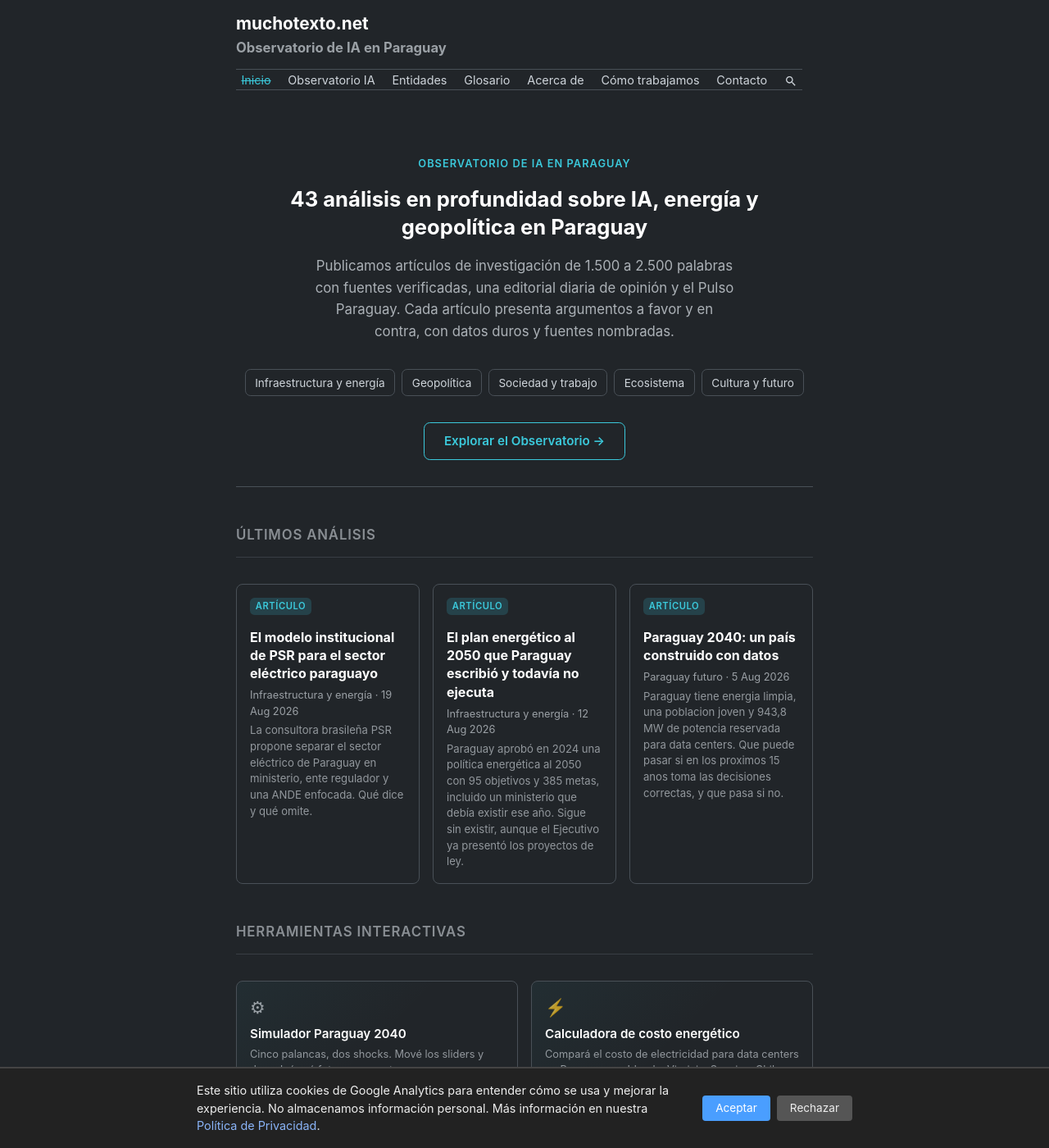
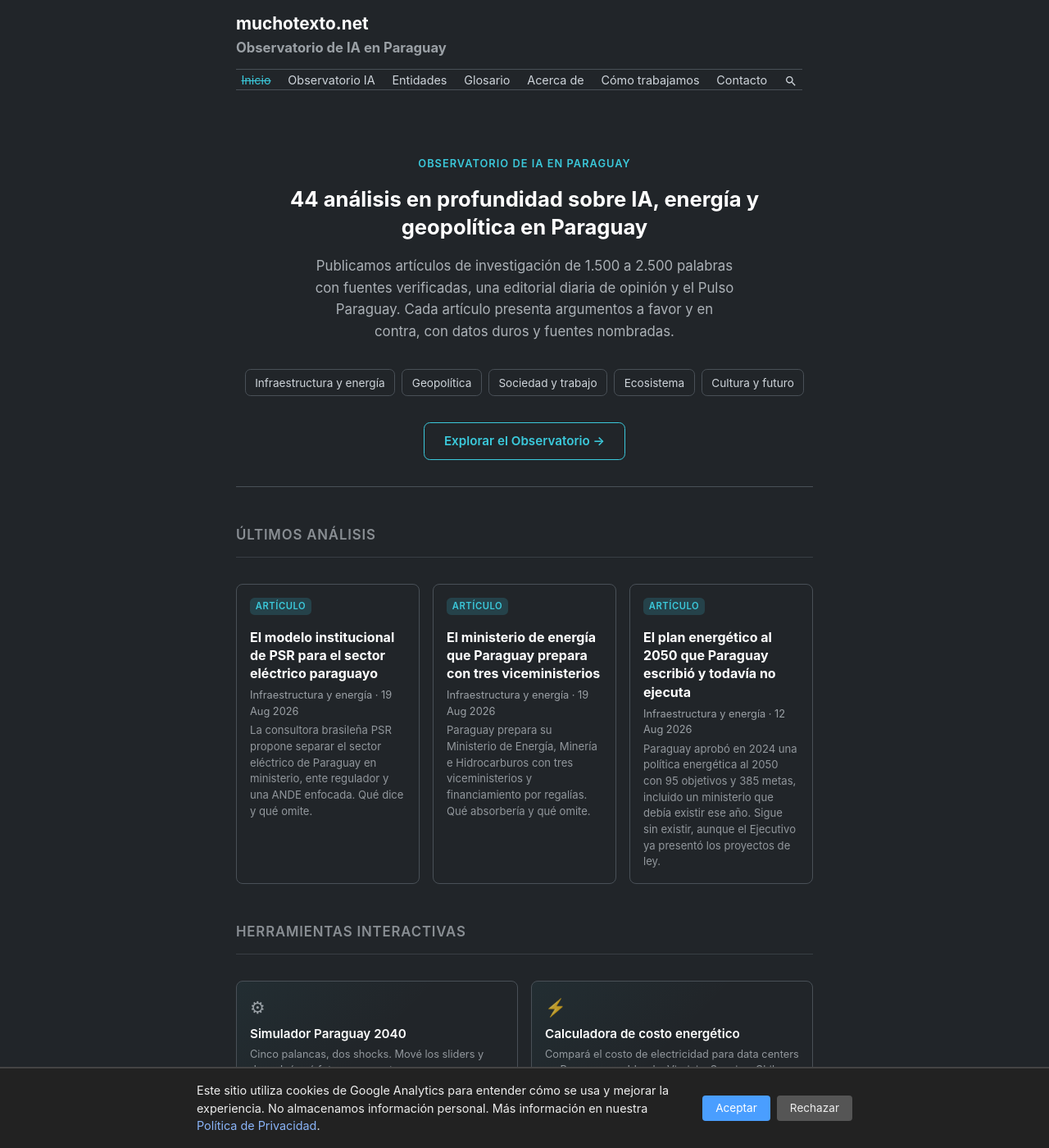
Before and after one commit to miravosqueinteresante/muchotexto.net, a Jekyll site: the page built from index.markdown, in a window 1280 px wide and 1400 px high. Shown: the whole window at 82% size. Built offline with Jekyll 4.4.1, drawn with Linux system fonts in a browser that asks for light colours; some of the changed lines change nothing that is shown.

Commit message:
Articulo #45: El ministerio de energia que Paraguay prepara con tres viceministerios

```diff
--- /dev/null
+++ b/_posts/2026-08-19-ministerio-energia-mineria-hidrocarburos.md
@@ -0,0 +1,123 @@
+---
+layout: post
+title: "El ministerio de energía que Paraguay prepara con tres viceministerios"
+date: 2026-08-19 12:00:00 -0300
+last_modified_at: 2026-08-19
+categories: articulos
+tags: [infraestructura-energia, politica-energetica, mesa-energetica, institucionalidad, ande]
+description: "Paraguay prepara su Ministerio de Energía, Minería e Hidrocarburos con tres viceministerios y financiamiento por regalías. Qué absorbería y qué omite."
+---
+
+Por primera vez en su historia, Paraguay tiene sobre la mesa un texto legal completo para crear el ministerio que su sector energético nunca tuvo. No es un anuncio ni una promesa: es un proyecto de ley de 27 artículos, publicado el 13 de agosto de 2026 en la Mesa Nacional del Sector Eléctrico, que crea el Ministerio de Energía, Minería e Hidrocarburos con tres viceministerios, absorbe dos dependencias públicas y se financia con regalías que hoy van a otra parte.
+
+> **En resumen:**
+> - El proyecto crea el Ministerio de Energía, Minería e Hidrocarburos con tres viceministerios: Energía, Minería e Hidrocarburos.
+> - Absorbe al Viceministerio de Minas y Energía (hoy en el MOPC) y a la Dirección de Combustibles (hoy en el MIC).
+> - Se financiaría con el 100% de las regalías de hidrocarburos y el 50% de las regalías mineras, más tasas y cánones.
+> - Coordinaría a Itaipú, Yacyretá, la ANDE, Petropar y otros entes, pero con un alcance distinto para cada uno: coordina a las binacionales y ejerce rectoría sobre las nacionales.
+> - Es un proyecto de ley en debate, no una institución creada.
+
+## Qué absorbería: dos dependencias que hoy viven en carteras ajenas
+
+El proyecto no crea el ministerio desde cero: lo arma juntando dos piezas que hoy están dispersas. El artículo 1 dice que el nuevo ministerio "absorberá, sustituirá y ampliará" las funciones del Viceministerio de Minas y Energía (VMME), dependiente del Ministerio de Obras Públicas y Comunicaciones, y de la Dirección de Combustibles, dependiente del Ministerio de Industria y Comercio.
+
+El VMME es el trozo más grande. Su denominación legal es, en rigor, "Gabinete del Viceministro de Minas y Energía" —el propio organismo reconoce que el nombre "Viceministerio" responde más a la costumbre que a la ley— y fue creado por la Ley 167 de 1993, que le asignó en origen dos direcciones (Recursos Minerales y Recursos Energéticos Primarios). Desde entonces se reorganizó hasta las cinco direcciones actuales: Recursos Minerales, Recursos Energéticos Primarios, Hidrocarburos, Energías Alternativas y Programación y Análisis Financiero. Es casi un ministerio en miniatura dentro del MOPC, y por eso la absorción es natural.
+
+La Dirección de Combustibles es la pieza más disruptiva. Hoy vive en el MIC y se ocupa de una regulación de mercado: habilitaciones de estaciones de servicio, licencias de importación, control de precios por decreto y la mezcla obligatoria de biodiésel y etanol. Moverla al nuevo ministerio significa sacar de la cartera de industria una competencia comercial y meterla en una cartera de energía y minería. Es el único movimiento que cambia de naturaleza la función, no solo su domicilio.
+
+## Tres viceministerios para tres sectores
+
+La estructura básica que fija el artículo 12 es simétrica: el Gabinete del Ministro y tres viceministerios, uno por cada sector del nombre.
+
+El **Viceministerio de Energía** coordina con los entes del sector todo lo eléctrico: energías renovables, eficiencia, energía nuclear, planificación e integración regional. El **Viceministerio de Minería** se ocupa de los recursos minerales, el catastro minero, la fiscalización de permisos y concesiones y la formalización del sector. El **Viceministerio de Hidrocarburos** cubre la prospección, exploración y explotación de reservas, su industrialización, transporte y comercialización.
+
+La novedad no es la palabra "ministerio", sino que el proyecto le asigna funciones que hoy están repartidas entre el MOPC, el MIC y, de facto, la ANDE. El artículo 5 enumera más de una docena de competencias: formular la Política Energética Nacional y la Política Minera Nacional, elaborar balances e inventarios, promover inversiones, administrar los sistemas de información del sector, y —el punto más sensible— percibir las regalías, royalties y cánones de minería e hidrocarburos.
+
+## El mapa del poder: quién se coordina y quién se rige
+
+Aquí está la sutileza jurídica que separa un ministerio real de uno simbólico. El artículo 10 distingue dos grupos de entes, y el trato es distinto.
+
+Con **Itaipú, Yacyretá y la COMIP** —las tres binacionales del río Paraná— el ministerio solo "coordinará" la formulación e implementación de políticas. No ejerce rectoría sobre ellas: son entidades creadas por tratados internacionales, con cogobierno paritario de Brasil (Itaipú) y Argentina (Yacyretá y la COMIP), y Paraguay no puede imponerles una autoridad unilateral.
+
+Con los **entes nacionales** —la ANDE, Petropar, la Autoridad Reguladora Radiológica y Nuclear (ARRN) y el Instituto Forestal Nacional (INFONA)— el ministerio sí ejerce "rectoría sectorial", invocando los artículos 35 a 37 de la Ley 7278 de 2024, la ley que regula la organización administrativa del Estado. Esa rectoría no es un poder de mando: la propia Ley 7278 la define como un "poder de vigilancia". El ministerio puede recabar información, dictar directrices técnicas y, en última instancia, informar al Presidente. No sustituye la autonomía de gestión de la ANDE ni de Petropar.
+
+La distinción importa porque toca el punto que el debate público viene arrastrando desde julio: la ANDE no se debilita con este proyecto. El experto Fabián Cáceres lo planteó en la radio el 14 de agosto con una advertencia clara: la carta orgánica de la ANDE tiene 62 años y hay que "respetar sus funciones", porque "no se comience a crear entes para sacarle funciones específicas y con eso lo único que haremos es debilitar más al sector energético". El proyecto, al menos en su letra, respeta ese límite: la rectoría vigila, no manda.
+
+## De dónde sale el dinero: las regalías que hoy van a otra parte
+
+El artículo 18 es el más concreto del proyecto, y también el que más choca con la realidad actual. Financia al ministerio con tres fuentes: el 100% de las tasas y cánones de minería e hidrocarburos, el 100% de las regalías de hidrocarburos, y el 50% de las regalías mineras —el otro 50% se reparte entre municipios y gobernaciones, un cuarto para cada uno—.
+
+La lógica de ese reparto ya existe en la ley paraguaya, y el proyecto la respeta. La Ley 4.592 de 2012 estableció que las regalías por explotación de minerales se distribuyen 50% para el gobierno central, 25% para el departamento y 25% para el municipio afectado. Lo que el proyecto hace es asignar la porción del gobierno central —el 50%— al nuevo ministerio en lugar de dejarla en Hacienda. Para hidrocarburos, la regalía vigente va del 10% al 15% según el volumen de producción (Ley 675 de 1960), y no tiene reparto territorial: el proyecto la reclamaría íntegra para el ministerio.
+
+El matiz que conviene no perder de vista es que Paraguay hoy casi no recauda por estas vías. La regalía minera, introducida por la Ley 4.935 de 2013 como modificación a la Ley 3.180 de 2007, es un porcentaje progresivo de 2% a 8,4%, y el país no tiene minería metálica a gran escala. La regalía hidrocarburífera aplica sobre una producción de petróleo que todavía no existe comercialmente. En otras palabras: el ministerio se financiaría, sobre el papel, con un flujo que hoy es marginal. Su presupuesto real dependerá, mientras tanto, de los recursos que Hacienda le asigne y de las partidas de las dependencias absorbidas.
+
+## Lo que el proyecto deja para después
+
+El proyecto es un mapa institucional, no una reforma completa. Tres asuntos quedan deliberadamente fuera, y vale señalarlos.
+
+Primero, el ministerio solo tiene sentido si se aprueba también su contraparte: el **Ente Regulador de Energía**, presentado el mismo día como proyecto separado. El ministerio formula la política; el regulador fija las reglas del mercado. Sin el regulador, el ministerio heredaría la vieja anomalía de un sector donde la ANDE es, a la vez, operador y regulador de facto —justamente lo que Victorio Oxilia describió como "juez y parte".
+
+Segundo, la coordinación con las binacionales es una declaración de intención sin mecanismo. Itaipú y Yacyretá concentran alrededor del 97% de la capacidad hidroeléctrica del país, y el proyecto se limita a nombrarlas como entes "a coordinar" sin definir cómo, cuándo ni con qué autoridad. La rectoría sobre ellas es jurídicamente inviable por su naturaleza binacional, así que la pregunta de quién gobierna de verdad la energía paraguaya queda, en buena medida, sin respuesta.
+
+Tercero, el reparto de regalías mineras es una batalla territorial en potencia. Asignar el 50% del gobierno central al ministerio no toca el 25% de municipios y el 25% de gobernaciones, pero pone a la nueva cartera en competencia directa con Hacienda por el mismo recurso. En un país donde las regalías son un tema sensible para los gobiernos locales, esa redacción puede demorar la ley en el Congreso.
+
+## Conclusión
+
+El proyecto del Ministerio de Energía, Minería e Hidrocarburos es, al mismo tiempo, lo más ambicioso y lo más conservador de la agenda energética paraguaya. Ambicioso, porque reúne por primera vez en una sola cartera la energía, la minería y los hidrocarburos, con tres viceministerios y financiamiento propio. Conservador, porque respeta los límites de la rectoría sectorial, no toca la autonomía de la ANDE y deja a las binacionales fuera de su alcance.
+
+La pregunta que queda no es si Paraguay necesita este ministerio —el consenso técnico, de Cáceres a Oxilia, es abrumador— sino si el texto logrará convertirse en ley antes de que el sector vuelva a quedar atrás. La [Política Energética al 2050 ya ordenó crear el ministerio para 2024]({% post_url 2026-08-12-mesa-energetica-pen-2050-paraguay %}) y no se cumplió. El [modelo institucional de PSR]({% post_url 2026-08-19-modelo-institucional-psr-sector-electrico %}) ya había trazado este mapa en septiembre de 2025. Ahora el Congreso tiene el texto en la mano, y por primera vez la creación del ministerio deja de ser una promesa para convertirse en un borrador que se puede enmendar, votar o rechazar.
+
+El debate completo sobre energía e institucionalidad está en el [Observatorio de IA en Paraguay](/ia-en-paraguay/).
+
+## Fuentes
+
+1. [Proyecto de Ley "Que crea el Ministerio de Energía, Minería e Hidrocarburos" (PRELIMINAR VMME, texto íntegro)](https://drive.mitic.gov.py/s/4Gtt52somajS6bB)
+2. [Mesa Eléctrica Nacional — Documentos de la reunión del 13 de agosto de 2026](https://energia.paraguay.gov.py/)
+3. [BACN — Ley 966/1964, Carta Orgánica de la ANDE](https://www.bacn.gov.py/leyes-paraguayas/2417/texto)
+4. [BACN — Ley 167/1993, estructura orgánica del MOPC y VMME](https://www.bacn.gov.py/leyes-paraguayas/2407/texto)
+5. [BACN — Ley 7278/2024 "Que regula la Organización Administrativa del Estado" (rectoría sectorial, arts. 35-37)](https://www.bacn.gov.py/leyes-paraguayas/12597/ley-n-72782024-que-regula-la-organizacion-administrativa-del-estado)
+6. [BACN — Ley 4.935/2013 que modifica la Ley 3.180/2007 "De Minería" (regalía progresiva 2%-8,4%)](https://www.bacn.gov.py/leyes-paraguayas/1144/ley-n-4935-modifica-y-ampl-a-la-ley-n-3-180-07-de-miner-a-modificada-por-la-ley-n-4-269-11-br)
+7. [BACN — Ley 4.592/2012 (distribución de regalías: 50% Estado / 25% dptos / 25% municipios)](https://www.bacn.gov.py/leyes-paraguayas/2584/ley-n-4592-establece-la-distribuci-n-y-deposito-de-parte-de-las-denominadas-relagias-a-los-gobiernos-departamentales-y-municipales-br)
+8. [BACN — Ley 675/1960 (régimen de hidrocarburos, regalías 10-15%)](https://www.bacn.gov.py/leyes-paraguayas/2617/ley-n-675-establece-el-regimen-legal-para-la-prospeccion-exploracion-y-explotacion-de-petroleo-y-otros-hidrocarburos-br)
+9. [VMME-MOPC — Historia y funciones del Viceministerio de Minas y Energía](https://minasyenergia.mopc.gov.py/index.php?option=com_content&view=article&id=1212&Itemid=578)
+10. [MIC — Trámites y marco legal de Combustibles](https://www.mic.gov.py/marco-legal/)
+11. [La Nación — "Gobierno presenta proyectos para crear Ministerio de Minas y ente regulador eléctrico"](https://www.lanacion.com.py/politica/2026/08/13/gobierno-presenta-proyectos-para-crear-ministerio-de-minas-y-ente-regulador-electrico/) (13 de agosto de 2026)
+12. [La Nación — "Ejecutivo planteará la creación del Ministerio de Energía ante la Mesa Energética Nacional"](https://www.lanacion.com.py/politica/2026/08/11/ejecutivo-planteara-la-creacion-del-ministerio-de-energia-ante-la-mesa-energetica-nacional/) (11 de agosto de 2026)
+13. [La Nación — "Expertos avalan nuevo Ministerio de Energía pero exigen blindar funciones de la ANDE"](https://www.lanacion.com.py/politica/2026/08/14/expertos-avalan-nuevo-ministerio-de-energia-pero-exigen-blindar-funciones-de-la-ande/) (14 de agosto de 2026)
+14. [La Nación — "Ente regulador energético debe ser 'técnico e independiente del poder político', dice experto"](https://www.lanacion.com.py/politica/2026/08/15/ente-regulador-energetico-debe-ser-tecnico-e-independiente-del-poder-politico-dice-experto/) (15 de agosto de 2026)
+15. [Última Hora — "Aplauden plan para sector eléctrico, pero piden celeridad y bajar pérdidas"](https://www.ultimahora.com/aplauden-plan-para-sector-electrico-pero-piden-celeridad-y-bajar-perdidas) (15 de agosto de 2026)
+
+<script type="application/ld+json">
+{
+  "@context": "https://schema.org",
+  "@type": "FAQPage",
+  "mainEntity": [
+    {
+      "@type": "Question",
+      "name": "¿Qué crea el proyecto de ley del Ministerio de Energía, Minería e Hidrocarburos?",
+      "acceptedAnswer": {
+        "@type": "Answer",
+        "text": "Crea un ministerio con tres viceministerios (Energía, Minería e Hidrocarburos), que absorbería al Viceministerio de Minas y Energía (hoy en el MOPC) y a la Dirección de Combustibles (hoy en el MIC). Formularía la Política Energética Nacional y la Política Minera Nacional y coordinaría a entes como Itaipú, Yacyretá, la ANDE y Petropar. Es un proyecto de ley en debate, presentado el 13 de agosto de 2026, no una institución creada."
+      }
+    },
+    {
+      "@type": "Question",
+      "name": "¿De dónde saldría el dinero para financiar el ministerio?",
+      "acceptedAnswer": {
+        "@type": "Answer",
+        "text": "El proyecto lo financia con el 100% de las regalías de hidrocarburos y el 50% de las regalías mineras, más tasas y cánones de minería e hidrocarburos. El otro 50% de las regalías mineras se reparte entre municipios y gobernaciones. Sin embargo, hoy Paraguay casi no recauda por estas vías, porque no tiene minería metálica a gran escala ni producción de hidrocarburos comercial."
+      }
+    },
+    {
+      "@type": "Question",
+      "name": "¿El ministerio le quitaría funciones a la ANDE?",
+      "acceptedAnswer": {
+        "@type": "Answer",
+        "text": "No en la letra del proyecto. Sobre la ANDE ejercería 'rectoría sectorial', que la Ley 7278/2024 define como un 'poder de vigilancia': recabar información, dictar directrices técnicas e informar al Presidente, sin sustituir su autonomía de gestión. Con Itaipú y Yacyretá, al ser entidades binacionales, el proyecto solo coordina y no ejerce rectoría."
+      }
+    }
+  ]
+}
+</script>
+
+*Artículo elaborado con la asistencia de inteligencia artificial y supervisado por el editor humano de muchotexto.net.*
--- a/cronologia.markdown
+++ b/cronologia.markdown
@@ -87,7 +87,7 @@ Cada hito enlaza con el artículo completo donde se analiza en profundidad con f
 - **Julio 2026** — La [Identidad Electrónica supera 1.5M de usuarios](/articulos/2026/07/16/gobierno-digital-paraguay/) (~30% de adultos).
 - **27 Julio 2026** — Renuncia Félix Sosa, presidente de ANDE, por negarse a aplicar decretos de extensión tarifaria. [Miguel Báez asume como nuevo titular](/articulos/2026/08/12/mesa-energetica-pen-2050-paraguay/).
 - **6 Agosto 2026** — Santiago Peña [reconvoca la Mesa Energética Nacional](/articulos/2026/08/12/mesa-energetica-pen-2050-paraguay/) y da 30 días para propuestas en 4 ejes: institucionalidad, grandes proyectos de generación, mesa público-privada y reglas para inversores.
-- **13 Agosto 2026** — El Ejecutivo presenta **dos proyectos de ley** en la primera reunión de la Mesa Nacional del Sector Eléctrico: la [creación del Ministerio de Energía, Minería e Hidrocarburos y de un ente regulador del sector eléctrico](/articulos/2026/08/12/mesa-energetica-pen-2050-paraguay/). El [documento base es la propuesta de modernización de la consultora PSR](/articulos/2026/08/19/modelo-institucional-psr-sector-electrico/). Textos a disposición pública para análisis. No son instituciones creadas, sino proyectos en debate.
+- **13 Agosto 2026** — El Ejecutivo presenta **dos proyectos de ley** en la primera reunión de la Mesa Nacional del Sector Eléctrico: la [creación del Ministerio de Energía, Minería e Hidrocarburos](/articulos/2026/08/19/ministerio-energia-mineria-hidrocarburos/) y de un ente regulador del sector eléctrico. El [documento base es la propuesta de modernización de la consultora PSR](/articulos/2026/08/19/modelo-institucional-psr-sector-electrico/). Textos a disposición pública para análisis. No son instituciones creadas, sino proyectos en debate.
 - **Julio 2026** — Paraguay alcanza [480+ trámites digitales](/articulos/2026/07/16/gobierno-digital-paraguay/), cédula y licencia de conducir digitales disponibles.
 - **Julio 2026** — [Starlink alcanza ~20.000 usuarios](/articulos/2026/07/15/starlink-paraguay-conectividad/) en Paraguay.
 - **10 Julio 2026** — [Declaración conjunta EE.UU.-Paraguay](/articulos/2026/07/17/ciberseguridad-paraguay/) denunciando operaciones cibernéticas chinas contra el gobierno paraguayo.
--- a/ia-en-paraguay.markdown
+++ b/ia-en-paraguay.markdown
@@ -52,11 +52,12 @@ La ventaja más obvia de Paraguay es su energía. Itaipú, Yacyretá y Acaray pr
 
 - **[El modelo institucional de PSR para el sector eléctrico paraguayo]({% post_url 2026-08-19-modelo-institucional-psr-sector-electrico %})** — La consultora brasileña PSR propone separar el sector en tres piezas: ministerio, ente regulador y una ANDE enfocada. El documento omite seis asuntos decisivos, desde las tarifas hasta el rol de Itaipú y Yacyretá.
 
+- **[El ministerio de energía que Paraguay prepara con tres viceministerios]({% post_url 2026-08-19-ministerio-energia-mineria-hidrocarburos %})** — El proyecto de ley crea el Ministerio de Energía, Minería e Hidrocarburos absorbiendo al VMME y a la Dirección de Combustibles, con financiamiento por regalías y rectoría sobre la ANDE y Petropar.
+
 **Próximamente:**
 
 - **Tigo PIO: el data center que Netflix y Amazon ya usan en Paraguay** — El único Tier III certificado del país opera en Villa Elisa hace una década. Netflix y Google usan sus nodos CDN; HIVE lanzó BUZZ AI Cloud ahí en marzo 2026. Verificado con Última Hora (2016), Uptime Institute, FOCO (2026) y HIVE Earnings.
 - **Energía nuclear en Paraguay: los reactores modulares que vienen de Washington** — El MOU de cooperación nuclear civil firmado entre Marco Rubio y Rubén Ramírez el 4 de agosto de 2026 abre la puerta a SMRs en el país de las hidroeléctricas. Verificado con U.S. Department of State.
-- **Ministerio de Energía, Minería e Hidrocarburos: el ministerio que Paraguay no se pudo crear** — El proyecto de ley presentado el 13 de agosto absorbería al VMME (MOPC) y a la Dirección de Combustibles (MIC). La PEN 2050 lo pedía para 2024 y a agosto de 2026 sigue sin existir. Verificado con el texto oficial "PRELIMINAR VMME" publicado en energia.paraguay.gov.py.
 - **El Ente Regulador de Energía: el fiscalizador que Paraguay nunca tuvo** — El proyecto crea un ente autónomo y autárquico con funciones tarifarias, de arbitraje y de resolución de conflictos, que depende institucionalmente del nuevo ministerio. La ANDE reguló y operó a la vez durante décadas. Verificado con el texto oficial publicado en energia.paraguay.gov.py.
 - **El estudio CEARE que proyecta la tarifa eléctrica paraguaya a 68 dólares** — El informe final del Plan de Mejora de la Gestión Operativa de la ANDE (CEARE-UBA, 17-12-2025) proyecta la tarifa media de 49,2 a 68,6 US$/MWh al 2030, con un capítulo completo de pérdidas, morosidad y costo de generación. Verificado contra el documento publicado en energia.paraguay.gov.py.
 
--- a/llms.txt
+++ b/llms.txt
@@ -33,6 +33,7 @@ sameAs: [@cesanz](https://x.com/cesanz), [LinkedIn](https://www.linkedin.com/in/
 - [Paraguay 2040: un país construido con datos](https://muchotexto.net/articulos/2026/08/05/paraguay-2040-futuro-datos/)
 - [El plan energético al 2050 que Paraguay escribió y todavía no ejecuta](https://muchotexto.net/articulos/2026/08/12/mesa-energetica-pen-2050-paraguay/)
 - [El modelo institucional de PSR para el sector eléctrico paraguayo](https://muchotexto.net/articulos/2026/08/19/modelo-institucional-psr-sector-electrico/)
+- [El ministerio de energía que Paraguay prepara con tres viceministerios](https://muchotexto.net/articulos/2026/08/19/ministerio-energia-mineria-hidrocarburos/)
 
 ### Pilar 2: Geopolítica y regulación tech
 - [El experimento paraguayo de Peter Thiel](https://muchotexto.net/articulos/2026/05/16/peter-thiel-paraguay-experimento/)
```
